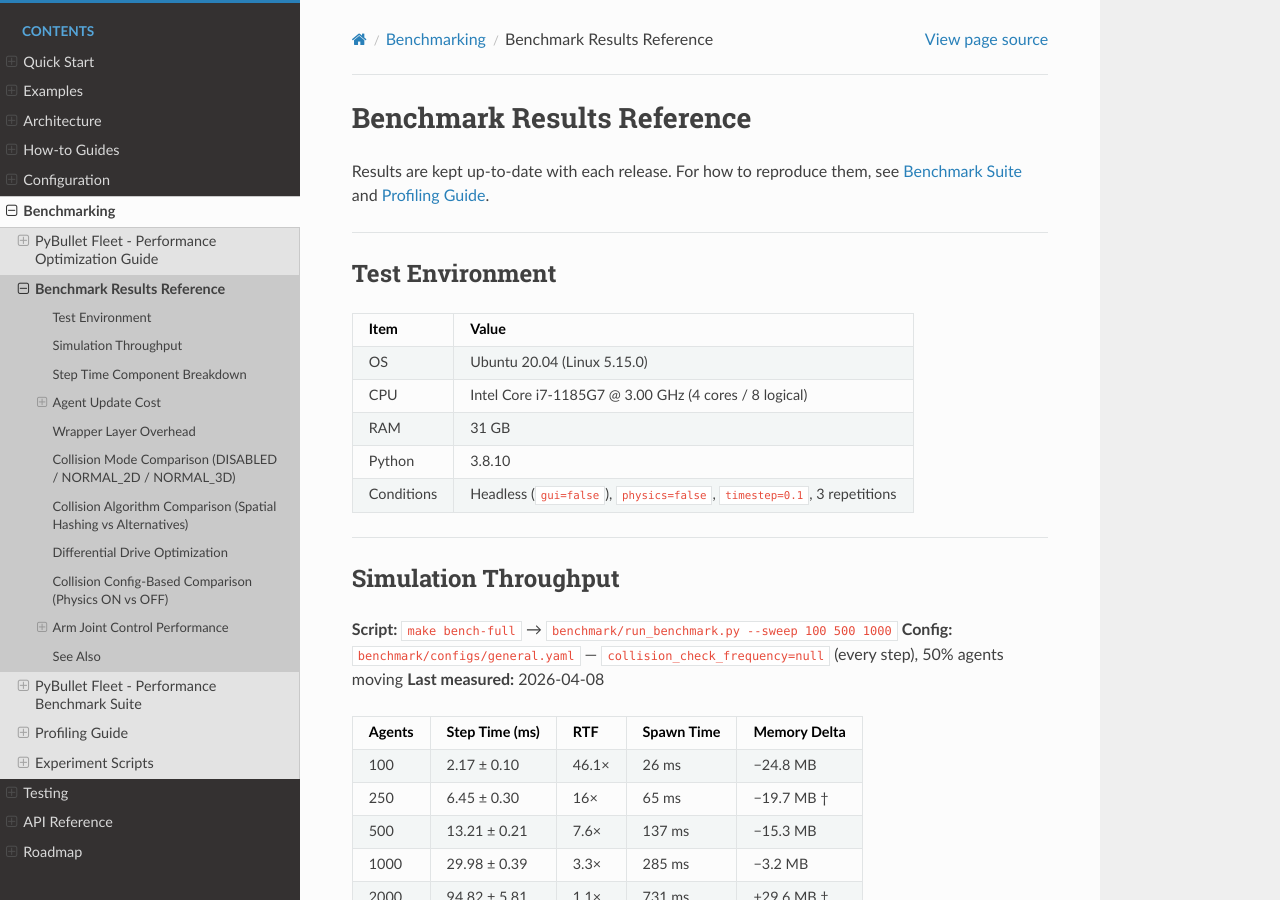
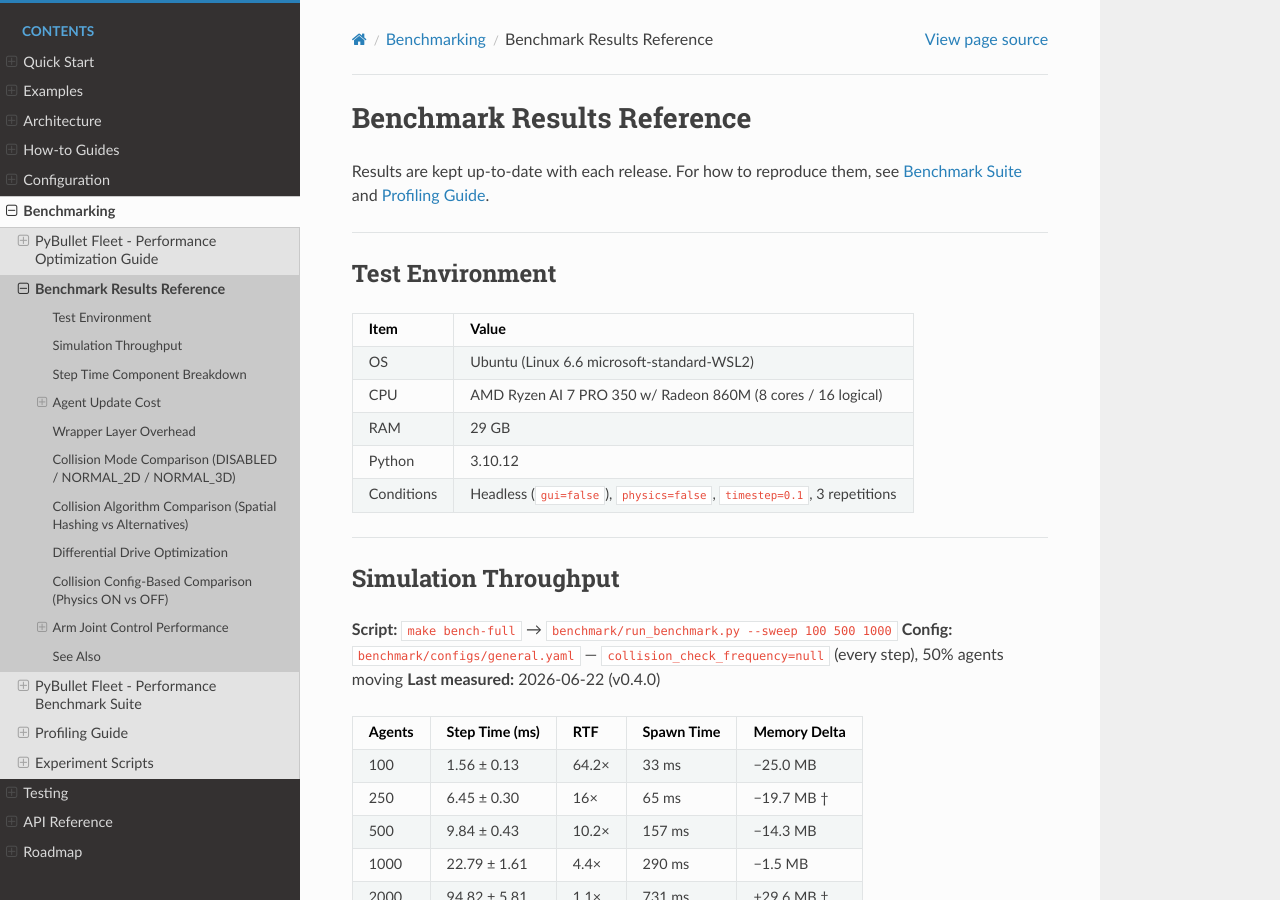
Before and after one commit to yuokamoto/PyBulletFleet, a Sphinx documentation site: the page built from docs/benchmarking/results.md, in a window 1280 px wide and 900 px high. Built offline with Sphinx 7.4.7 and the Read the Docs theme 3.1.0, drawn with Linux system fonts in a browser that asks for light colours.

Commit message:
docs(bench): sync perf tables + hardware note to the benchmark machine
The committed result JSON already runs on the current machine (AMD Ryzen AI 7
PRO 350, WSL2), but the doc perf tables still showed the older 2026-04-08
Intel i7-1185G7 numbers and the test-environment note still named the Intel
box. Re-ran make bench-full (100/500/1000, scenario=default/per-agent — not
batch) and synced all three tables (docs/benchmarking/results.md, README.md,
docs/index.md) plus the hardware note. No regression vs the committed AMD
baseline (±6%, within run-to-run variance). This reflects the hardware/test
environment, not a code speedup.

Co-Authored-By: Claude Opus 4.8 (1M context) <noreply@anthropic.com>

```diff
--- a/docs/benchmarking/results.md
+++ b/docs/benchmarking/results.md
@@ -9,10 +9,10 @@ see [Benchmark Suite](benchmark-suite) and [Profiling Guide](profiling-guide).
 
 | Item | Value |
 |------|-------|
-| OS | Ubuntu 20.04 (Linux 5.15.0) |
-| CPU | Intel Core i7-1185G7 @ 3.00 GHz (4 cores / 8 logical) |
-| RAM | 31 GB |
-| Python | 3.8.10 |
+| OS | Ubuntu (Linux 6.6 microsoft-standard-WSL2) |
+| CPU | AMD Ryzen AI 7 PRO 350 w/ Radeon 860M (8 cores / 16 logical) |
+| RAM | 29 GB |
+| Python | 3.10.12 |
 | Conditions | Headless (`gui=false`), `physics=false`, `timestep=0.1`, 3 repetitions |
 
 ---
@@ -21,14 +21,14 @@ see [Benchmark Suite](benchmark-suite) and [Profiling Guide](profiling-guide).
 
 **Script:** `make bench-full` → `benchmark/run_benchmark.py --sweep 100 500 1000`
 **Config:** `benchmark/configs/general.yaml` — `collision_check_frequency=null` (every step), 50% agents moving
-**Last measured:** 2026-04-08
+**Last measured:** 2026-06-22 (v0.4.0)
 
 | Agents | Step Time (ms) | RTF   | Spawn Time | Memory Delta |
 |--------|----------------|-------|------------|--------------|
-| 100    | 2.17 ± 0.10    | 46.1× | 26 ms      | −24.8 MB     |
+| 100    | 1.56 ± 0.13    | 64.2× | 33 ms      | −25.0 MB     |
 | 250    | 6.45 ± 0.30    | 16×   | 65 ms      | −19.7 MB †   |
-| 500    | 13.21 ± 0.21   | 7.6×  | 137 ms     | −15.3 MB     |
-| 1000   | 29.98 ± 0.39   | 3.3×  | 285 ms     | −3.2 MB      |
+| 500    | 9.84 ± 0.43    | 10.2× | 157 ms     | −14.3 MB     |
+| 1000   | 22.79 ± 1.61   | 4.4×  | 290 ms     | −1.5 MB      |
 | 2000   | 94.82 ± 5.81   | 1.1×  | 731 ms     | +29.6 MB †   |
 
 † Row from 2026-03-12; not included in `make bench-full` (100/500/1000 only).
```
Also changed, not shown: README.md (+4 -4 lines), docs/index.md (+4 -4 lines), 1 other file.
